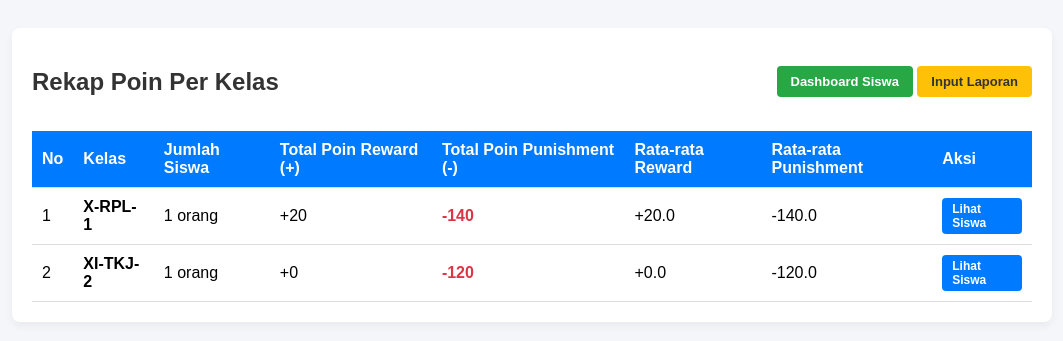
After one commit to asep2205/Skripsi, a PHP site: page /laporan_kelas.php in a window 1280 px wide. The commit adds this page. Shown: the top 341 px of the page, without its empty margins (108-1171 px from the left). Run offline with PHP 8.4, Linux system fonts and the light colour scheme; data comes from the database, SQL or seed files in the repository.

Commit message:
aceng goblok

```diff
--- a/input_laporan.php
+++ b/input_laporan.php
@@ -203,6 +203,7 @@ if (isset($_POST['submit_laporan'])) {
         <button type="submit" name="submit_laporan">Proses & Simpan Laporan</button>
     </form>
 
+    <a href="laporan_kelas.php" class="nav-link">Laporan Per Kelas →</a><br>
     <a href="dashboard.php" class="nav-link">← Lihat Rekap & Dashboard Siswa</a>
 </div>
 
--- /dev/null
+++ b/laporan_kelas.php
@@ -0,0 +1,209 @@
+<?php
+include 'config.php';
+
+$view = $_GET['view'] ?? 'kelas';
+$kelas = $_GET['kelas'] ?? '';
+$siswa_id = $_GET['siswa'] ?? 0;
+?>
+<!DOCTYPE html>
+<html lang="id">
+<head>
+    <meta charset="UTF-8">
+    <title>Laporan Per Kelas - Sistem Reward & Punishment</title>
+    <style>
+        body { font-family: Arial, sans-serif; background-color: #f4f6f9; padding: 20px; }
+        .container { max-width: 1000px; margin: auto; background: #fff; padding: 20px; border-radius: 8px; box-shadow: 0 4px 8px rgba(0,0,0,0.05); }
+        h2 { color: #333; }
+        table { width: 100%; border-collapse: collapse; margin-top: 15px; }
+        th, td { padding: 10px; text-align: left; border-bottom: 1px solid #ddd; }
+        th { background-color: #007bff; color: white; }
+        tr:hover { background-color: #f1f1f1; }
+        .badge { padding: 4px 8px; border-radius: 4px; font-size: 12px; font-weight: bold; color: white; }
+        .badge-success { background-color: #28a745; }
+        .badge-danger { background-color: #dc3545; }
+        .badge-warning { background-color: #ffc107; color: #333; }
+        .badge-info { background-color: #17a2b8; }
+        .btn { display: inline-block; background: #007bff; color: white; padding: 8px 14px; text-decoration: none; border-radius: 4px; font-weight: bold; font-size: 13px; }
+        .btn:hover { background: #0056b3; }
+        .btn-sm { padding: 4px 10px; font-size: 12px; }
+        .btn-success { background: #28a745; }
+        .btn-success:hover { background: #218838; }
+        .btn-warning { background: #ffc107; color: #333; }
+        .btn-warning:hover { background: #e0a800; }
+        .nav { margin-bottom: 15px; padding: 10px 0; border-bottom: 1px solid #ddd; }
+        .nav a { margin-right: 12px; }
+        .text-green { color: #28a745; font-weight: bold; }
+        .text-red { color: #dc3545; font-weight: bold; }
+        .text-muted { color: #666; font-size: 13px; }
+        .header-row { display: flex; justify-content: space-between; align-items: center; margin-bottom: 10px; }
+    </style>
+</head>
+<body>
+
+<div class="container">
+    <div class="header-row">
+        <h2>
+            <?php if ($view == 'siswa' && $siswa_id): ?>
+                Detail Laporan Siswa
+            <?php elseif ($view == 'kelas' && $kelas): ?>
+                Siswa Kelas: <?= htmlspecialchars($kelas) ?>
+            <?php else: ?>
+                Rekap Poin Per Kelas
+            <?php endif; ?>
+        </h2>
+        <div>
+            <?php if ($view == 'kelas' && $kelas): ?>
+                <a href="laporan_kelas.php" class="btn">&larr; Kembali ke Kelas</a>
+            <?php elseif ($view == 'siswa'): ?>
+                <a href="laporan_kelas.php?kelas=<?= urlencode($kelas) ?>" class="btn">&larr; Kembali ke Kelas</a>
+            <?php endif; ?>
+            <a href="dashboard.php" class="btn btn-success">Dashboard Siswa</a>
+            <a href="input_laporan.php" class="btn btn-warning">Input Laporan</a>
+        </div>
+    </div>
+
+    <?php if ($view == 'siswa' && $siswa_id): ?>
+        <?php
+        $q = mysqli_query($conn, "SELECT * FROM siswa WHERE id_siswa = '$siswa_id'");
+        $siswa = mysqli_fetch_assoc($q);
+        if (!$siswa) { echo "<p>Siswa tidak ditemukan.</p>"; exit; }
+        $kelas = $siswa['kelas'];
+        ?>
+        <div style="margin-bottom:15px;padding:12px;background:#e9f7fe;border-radius:4px;">
+            <strong><?= htmlspecialchars($siswa['nama_siswa']) ?></strong> (<?= htmlspecialchars($siswa['nis']) ?>) - <?= htmlspecialchars($siswa['kelas']) ?><br>
+            <span class="text-green">Total Reward: +<?= $siswa['total_poin_reward'] ?></span> |
+            <span class="text-red">Total Punishment: -<?= $siswa['total_poin_punishment'] ?></span>
+        </div>
+
+        <table>
+            <thead>
+                <tr>
+                    <th>No</th>
+                    <th>Tanggal</th>
+                    <th>Teks Laporan</th>
+                    <th>Label</th>
+                    <th>Aturan Tercocok</th>
+                    <th>Poin</th>
+                </tr>
+            </thead>
+            <tbody>
+                <?php
+                $q = mysqli_query($conn, "
+                    SELECT lp.*, mp.nama_perilaku
+                    FROM laporan_perilaku lp
+                    LEFT JOIN master_poin mp ON lp.id_aturan_tercocok = mp.id_aturan
+                    WHERE lp.id_siswa = '$siswa_id'
+                    ORDER BY lp.tgl_input DESC
+                ");
+                $no = 1;
+                while ($r = mysqli_fetch_assoc($q)):
+                    $label_class = $r['label_prediksi'] == 'Reward' ? 'badge-success' : 'badge-danger';
+                ?>
+                <tr>
+                    <td><?= $no++ ?></td>
+                    <td><?= date('d/m/Y H:i', strtotime($r['tgl_input'])) ?></td>
+                    <td><?= htmlspecialchars($r['teks_laporan']) ?></td>
+                    <td><span class="badge <?= $label_class ?>"><?= $r['label_prediksi'] ?></span></td>
+                    <td><?= htmlspecialchars($r['nama_perilaku'] ?? '-') ?></td>
+                    <td><strong><?= $r['label_prediksi'] == 'Reward' ? '+' : '-' ?><?= $r['poin_didapat'] ?></strong></td>
+                </tr>
+                <?php endwhile; ?>
+                <?php if (mysqli_num_rows($q) == 0): ?>
+                <tr><td colspan="6" style="text-align:center;color:#999;">Belum ada laporan</td></tr>
+                <?php endif; ?>
+            </tbody>
+        </table>
+
+    <?php elseif ($view == 'kelas' && $kelas): ?>
+        <table>
+            <thead>
+                <tr>
+                    <th>No</th>
+                    <th>NIS</th>
+                    <th>Nama Siswa</th>
+                    <th>Poin Reward (+)</th>
+                    <th>Poin Punishment (-)</th>
+                    <th>Keputusan</th>
+                    <th>Aksi</th>
+                </tr>
+            </thead>
+            <tbody>
+                <?php
+                $q = mysqli_query($conn, "SELECT * FROM siswa WHERE kelas = '$kelas' ORDER BY total_poin_punishment DESC, total_poin_reward DESC");
+                $no = 1;
+                while ($r = mysqli_fetch_assoc($q)):
+                    $reward = $r['total_poin_reward'];
+                    $punishment = $r['total_poin_punishment'];
+                    if ($reward > $punishment) {
+                        $keputusan = "<span class='badge badge-success'>Reward</span>";
+                    } elseif ($punishment > $reward) {
+                        $keputusan = "<span class='badge badge-danger'>Punishment</span>";
+                    } else {
+                        $keputusan = "<span class='badge badge-warning'>Seimbang</span>";
+                    }
+                ?>
+                <tr>
+                    <td><?= $no++ ?></td>
+                    <td><?= htmlspecialchars($r['nis']) ?></td>
+                    <td><?= htmlspecialchars($r['nama_siswa']) ?></td>
+                    <td class="text-green">+<?= $reward ?></td>
+                    <td class="text-red">-<?= $punishment ?></td>
+                    <td><?= $keputusan ?></td>
+                    <td><a href="laporan_kelas.php?view=siswa&siswa=<?= $r['id_siswa'] ?>&kelas=<?= urlencode($kelas) ?>" class="btn btn-sm">Detail</a></td>
+                </tr>
+                <?php endwhile; ?>
+            </tbody>
+        </table>
+
+    <?php else: ?>
+        <?php
+        $q = mysqli_query($conn, "
+            SELECT kelas,
+                   COUNT(*) as jumlah_siswa,
+                   SUM(total_poin_reward) as total_reward,
+                   SUM(total_poin_punishment) as total_punishment,
+                   ROUND(AVG(total_poin_reward), 1) as avg_reward,
+                   ROUND(AVG(total_poin_punishment), 1) as avg_punishment
+            FROM siswa
+            GROUP BY kelas
+            ORDER BY total_punishment DESC, total_reward DESC
+        ");
+        ?>
+        <table>
+            <thead>
+                <tr>
+                    <th>No</th>
+                    <th>Kelas</th>
+                    <th>Jumlah Siswa</th>
+                    <th>Total Poin Reward (+)</th>
+                    <th>Total Poin Punishment (-)</th>
+                    <th>Rata-rata Reward</th>
+                    <th>Rata-rata Punishment</th>
+                    <th>Aksi</th>
+                </tr>
+            </thead>
+            <tbody>
+                <?php
+                $no = 1;
+                while ($r = mysqli_fetch_assoc($q)):
+                    $reward_class = $r['total_reward'] >= $r['total_punishment'] ? 'text-green' : '';
+                    $punish_class = $r['total_punishment'] > $r['total_reward'] ? 'text-red' : '';
+                ?>
+                <tr>
+                    <td><?= $no++ ?></td>
+                    <td><strong><?= htmlspecialchars($r['kelas']) ?></strong></td>
+                    <td><?= $r['jumlah_siswa'] ?> orang</td>
+                    <td class="<?= $reward_class ?>">+<?= $r['total_reward'] ?></td>
+                    <td class="<?= $punish_class ?>">-<?= $r['total_punishment'] ?></td>
+                    <td>+<?= $r['avg_reward'] ?></td>
+                    <td>-<?= $r['avg_punishment'] ?></td>
+                    <td><a href="laporan_kelas.php?kelas=<?= urlencode($r['kelas']) ?>" class="btn btn-sm">Lihat Siswa</a></td>
+                </tr>
+                <?php endwhile; ?>
+            </tbody>
+        </table>
+    <?php endif; ?>
+</div>
+
+</body>
+</html>
```
Also changed, not shown: dashboard.php (+7 -2 lines).
